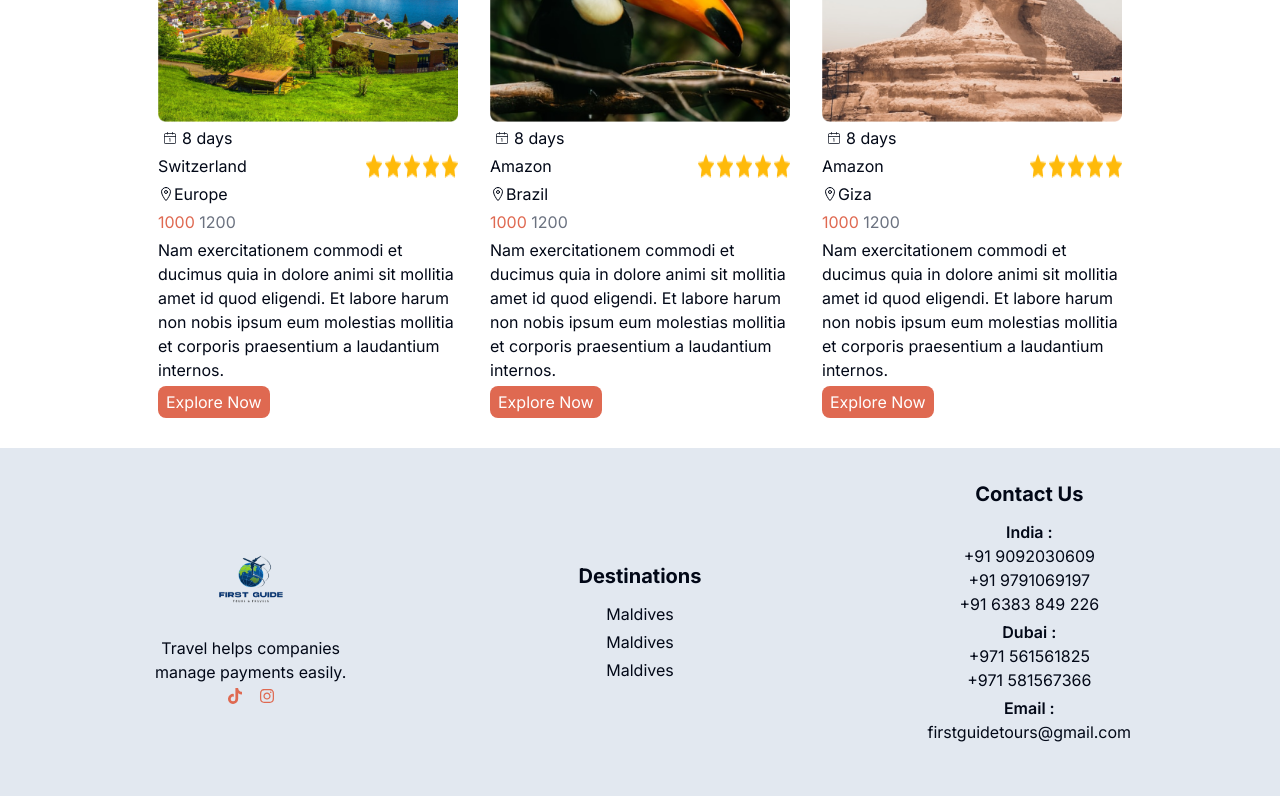
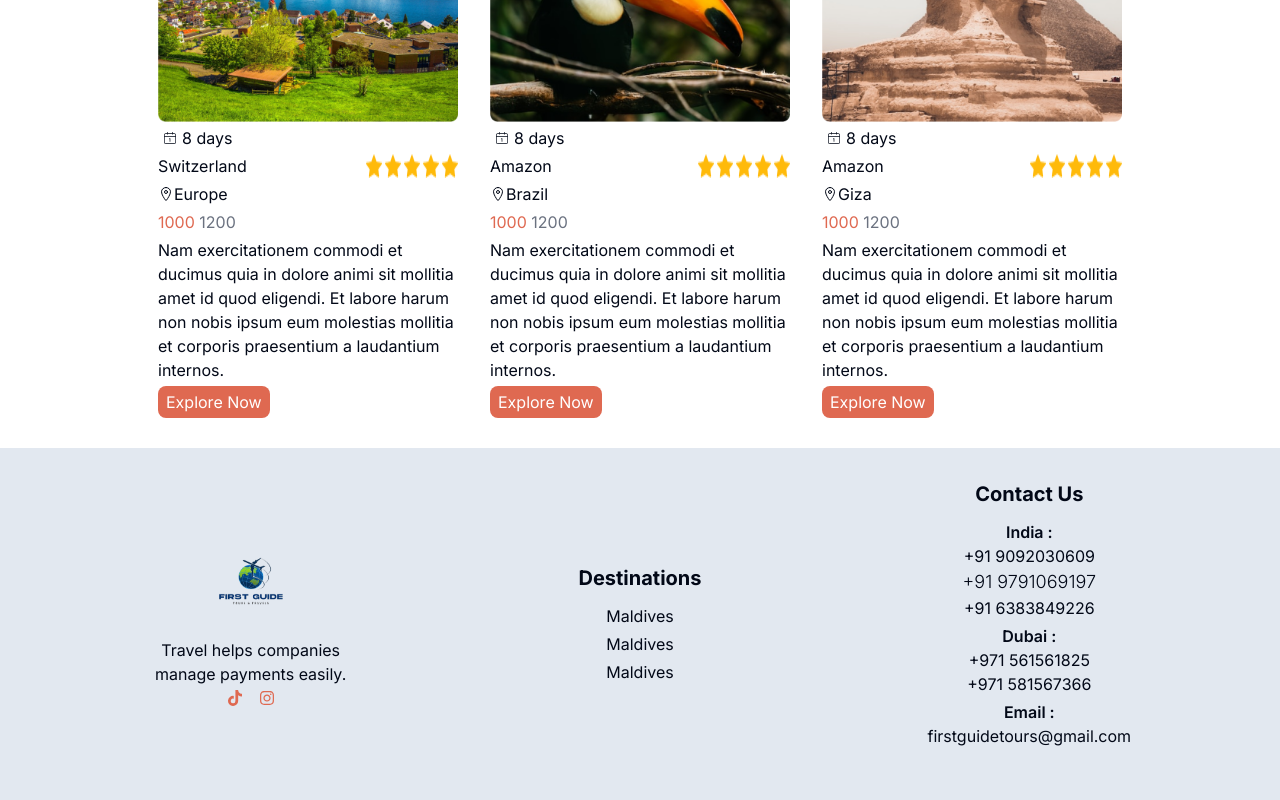
Before and after one commit to ANU7MADHAV/travel-website, a Next.js app: page / in a window 1280 px wide. Shown: the part 2534-3334 px from the top of the page. Built offline with nearby package versions, Linux system fonts and the light colour scheme.

Commit message:
correction

```diff
--- a/components/Footer/FooterContact.tsx
+++ b/components/Footer/FooterContact.tsx
@@ -13,10 +13,10 @@ const FooterContact = () => {
             <p>+91 9092030609</p>
           </Link>
           <Link href="tel:9791069197">
-            <p> +91 9791069197</p>
+            <p className="text-lg font-light">+91 9791069197</p>
           </Link>
           <Link href="tel:6383849226">
-            <p> +91 6383 849 226</p>
+            <p> +91 6383849226</p>
           </Link>
         </section>
 
```
